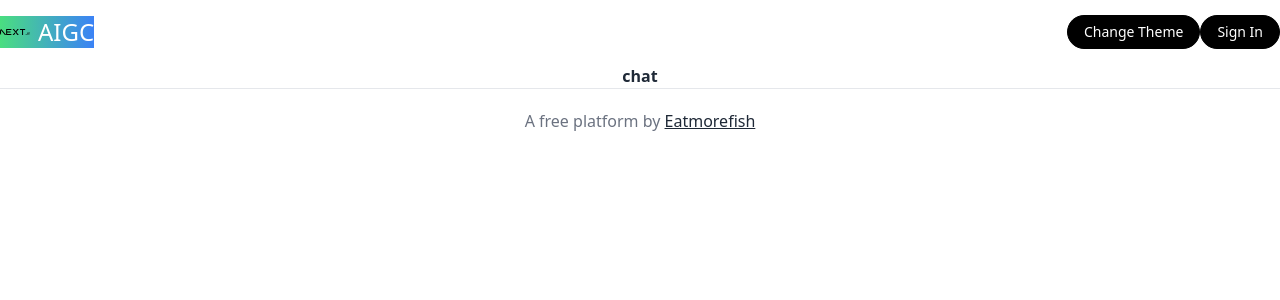
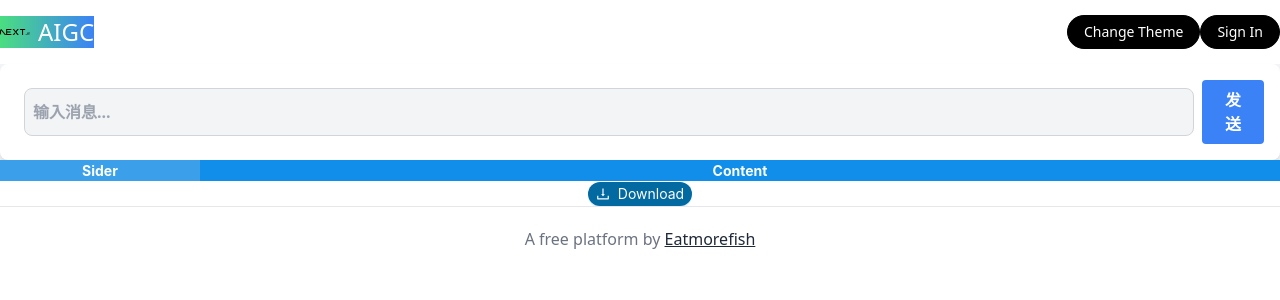
Before and after one commit to etmorefish/AIGC, a Next.js app: page /chat in a window 1280 px wide. Shown: the top 300 px of the page. Built offline with nearby package versions, Linux system fonts and the light colour scheme.

Commit message:
feat: 添加输入框

```diff
--- /dev/null
+++ b/components/chat/Input.tsx
@@ -0,0 +1,60 @@
+import { Layout } from 'antd';
+import React, { useState } from 'react'
+const { Header, Footer, Sider, Content } = Layout;
+const Input = () => {
+    const [message, setMessage] = useState('');
+    const contentStyle: React.CSSProperties = {
+        textAlign: 'center',
+        color: '#fff',
+        backgroundColor: '#108ee9',
+      };
+
+      const siderStyle: React.CSSProperties = {
+        textAlign: 'center',
+        color: '#fff',
+        backgroundColor: '#3ba0e9',
+      };
+
+    const handleMessageChange = (event: React.ChangeEvent<HTMLInputElement>) => {
+        setMessage(event.target.value);
+      };
+
+      const handleSendMessage = () => {
+        // 在这里处理发送消息的逻辑
+        console.log('发送消息:', message);
+        setMessage(''); // 清空消息输入框
+      };
+
+    return (
+        <>
+    <div className=" justify-center items-center bg-gray-100 dark:bg-gray-900">
+      <div className="w-full bg-white dark:bg-gray-800 shadow-md rounded-lg p-4 flex flex-row">
+        <input
+          type="text"
+          value={message}
+          onChange={handleMessageChange}
+          className="w-full bg-gray-100 dark:bg-gray-700 border border-gray-300 dark:border-gray-600 rounded-lg p-2 mb-2 m-2"
+          placeholder="输入消息..."
+        />
+        {/* <div className="flex-grow"></div> 占据剩余空间 */}
+        <button
+          onClick={handleSendMessage}
+          className="bg-blue-500 hover:bg-blue-600 text-white font-bold py-2 px-4 rounded"
+        >
+          发送
+        </button>
+      </div>
+    </div>
+
+    <Layout>
+      <Layout hasSider>
+        <Sider style={siderStyle} className='80%'>Sider</Sider>
+        <Content style={contentStyle}>Content</Content>
+      </Layout>
+    </Layout>
+
+        </>
+    )
+}
+
+export default Input
--- a/package.json
+++ b/package.json
@@ -9,6 +9,7 @@
     "lint": "next lint"
   },
   "dependencies": {
+    "@ant-design/icons": "^5.1.4",
     "@types/node": "20.3.1",
     "@types/react": "18.2.13",
     "@types/react-dom": "18.2.6",
--- a/pages/_document.tsx
+++ b/pages/_document.tsx
@@ -4,7 +4,7 @@ export default function Document() {
   return (
     <Html lang="en">
       <Head />
-      <body className="bg-white dark:bg-black text-white dark:text-black">
+      <body className=" bg-white dark:bg-black text-white dark:text-black">
         <Main />
         <NextScript />
       </body>
--- a/pages/chat.tsx
+++ b/pages/chat.tsx
@@ -1,8 +1,32 @@
+import Input from '@/components/chat/Input'
+import { DownloadOutlined } from '@ant-design/icons'
+import { Button } from 'antd'
+import Head from 'next/head'
 import React from 'react'
 
 const chat = () => {
   return (
-     <div className='text-center text-gray-800 dark:text-gray-100 font-bold'>chat</div>
+    <>
+      <Head>
+        <title>AIGC - Chat</title>
+        <meta name="description" content="A free platform by Eatmorefishs." />
+        <meta name="viewport" content="width=device-width, initial-scale=1" />
+        <link rel="icon" href="/favicon.ico" />
+      </Head>
+
+      <div className='text-center text-gray-800 dark:text-gray-100 font-bold'>
+
+        <Input />
+
+        <Button className='bg-sky-700 dark:bg-red-700' type="primary" shape="round" icon={<DownloadOutlined />} size={'small'} >
+          Download
+        </Button>
+      </div>
+
+
+
+
+    </>
   )
 }
 
--- a/pages/index.tsx
+++ b/pages/index.tsx
@@ -12,13 +12,16 @@ export default function Home() {
         <meta name="viewport" content="width=device-width, initial-scale=1" />
         <link rel="icon" href="/favicon.ico" />
       </Head>
-      <div className="text-center text-gray-800 dark:text-gray-100 font-bold ">
-        Home
-        <div>
+      <div className=" text-center text-gray-800 dark:text-gray-100 font-bold ">
+        <div className="">
+          Home
+        </div>
+        <div className="">
           <Link href={'/chat'}>Chat</Link>
         </div>
-
-        <Button type="primary" className="dark: bg-sky-600"> Button</Button>
+        <div className="">
+          <Button type="primary" className="dark: bg-sky-600"> Button</Button>
+        </div>
       </div>
     </>
 
```
Also changed, not shown: 1 other file (tests, documents, lock files or other folders).
